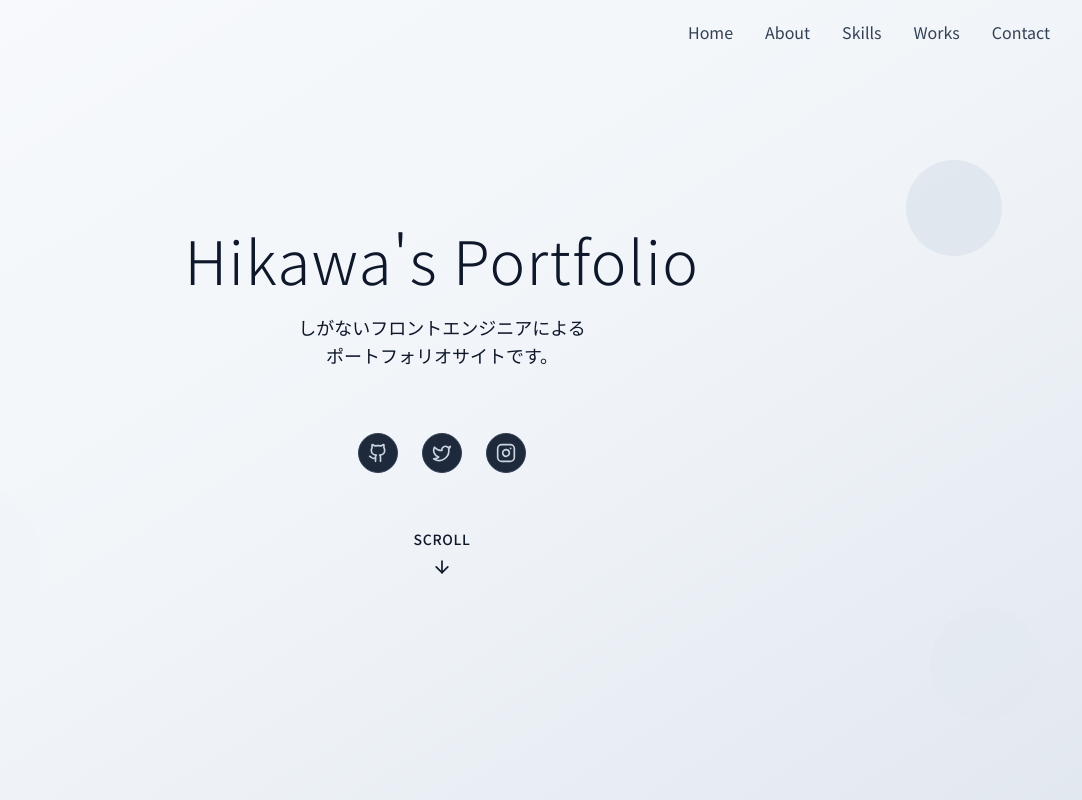
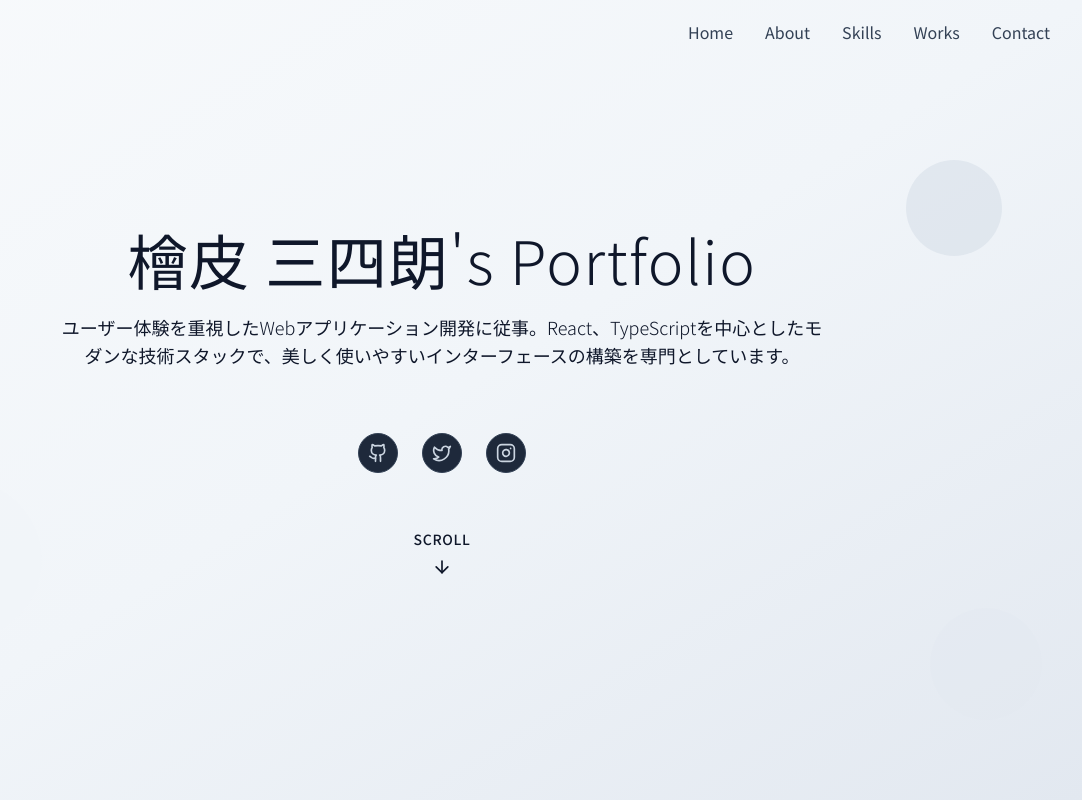
Before and after one commit to sanpicule/my-information, a React (Vite) app: page / in a window 1280 px wide. Shown: the top 800 px of the page, without its empty margins (198-1280 px from the left). Built offline with nearby package versions, Linux system fonts and the light colour scheme.

Commit message:
ビルドエラー解消

```diff
--- a/src/App.tsx
+++ b/src/App.tsx
@@ -11,17 +11,13 @@ import { useViewportHeight } from '@/hooks/useViewportHeight';
 function App() {
   // ビューポート高さの動的制御
   useViewportHeight();
-  // スキル名のリストを取得（Heroセクション用）
-  const skillNames = profileData.skills.map(skill => skill.name);
 
   return (
     <main className="min-h-screen-dynamic">
       <Header />
       <Hero
         name={profileData.name}
-        title={profileData.title}
         introduction={profileData.introduction}
-        skills={skillNames}
         contact={profileData.contact}
       />
       <About about={profileData.about} skills={profileData.skills} />
--- a/src/components/Hero.tsx
+++ b/src/components/Hero.tsx
@@ -3,9 +3,7 @@ import { motion } from 'framer-motion';
 
 interface HeroProps {
   name: string;
-  title: string;
   introduction: string;
-  skills: string[];
   contact: {
     github?: string;
     twitter?: string;
@@ -13,7 +11,7 @@ interface HeroProps {
   };
 }
 
-const Hero = ({ name, title, introduction, skills, contact }: HeroProps) => {
+const Hero = ({ name, introduction, contact }: HeroProps) => {
   const containerVariants = {
     hidden: { opacity: 0 },
     visible: {
@@ -49,13 +47,13 @@ const Hero = ({ name, title, introduction, skills, contact }: HeroProps) => {
           {/* Portfolio Title */}
           <motion.div className="mb-12">
             <h1 className="text-3xl sm:text-4xl md:text-5xl lg:text-6xl font-sans text-slate-900 mb-6 tracking-wide font-light">
-              Hikawa's Portfolio
+              {name}'s Portfolio
             </h1>
             <motion.p
               className="text-sm sm:text-base md:text-lg text-slate-900 max-w-3xl mx-auto font-light leading-relaxed font-sans"
               style={{ fontFamily: 'Noto Sans JP, sans-serif' }}
             >
-              しがないフロントエンジニアによる<br></br>ポートフォリオサイトです。
+              {introduction}
             </motion.p>
           </motion.div>
 
```
Also changed, not shown: 5 other files (tests, documents, lock files or other folders).
